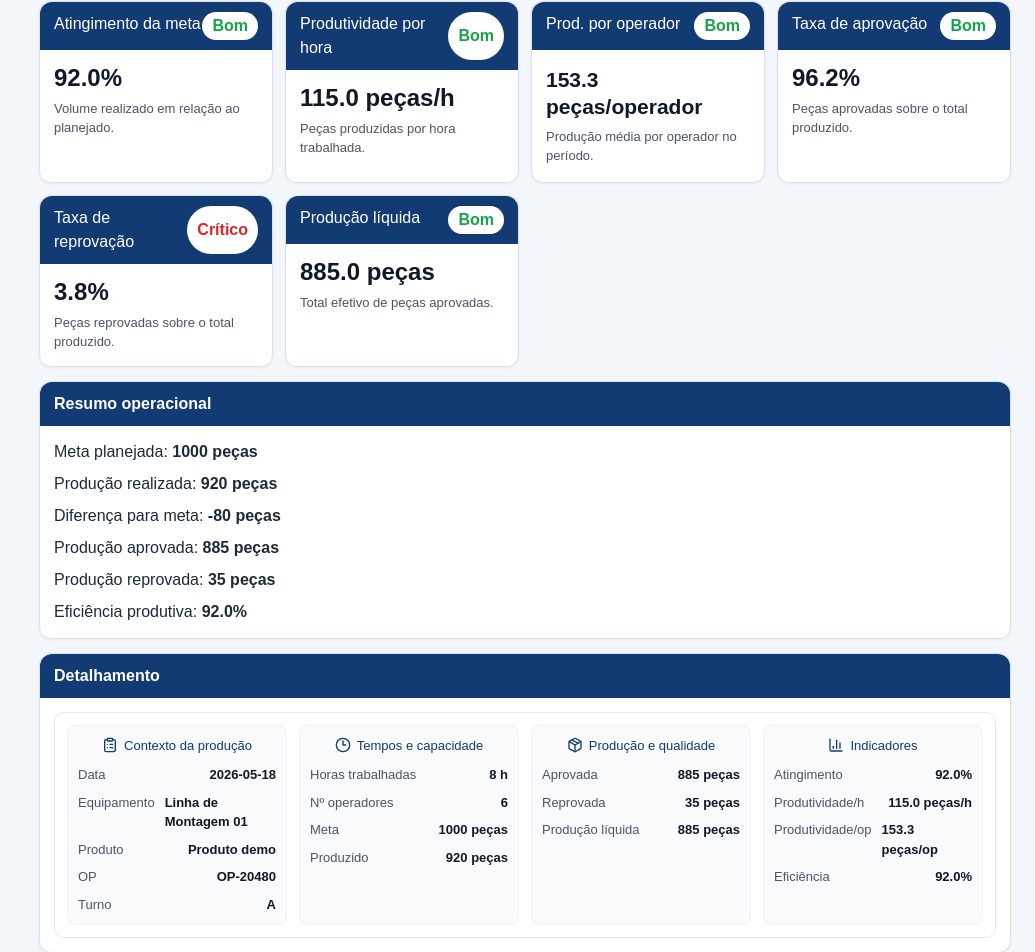
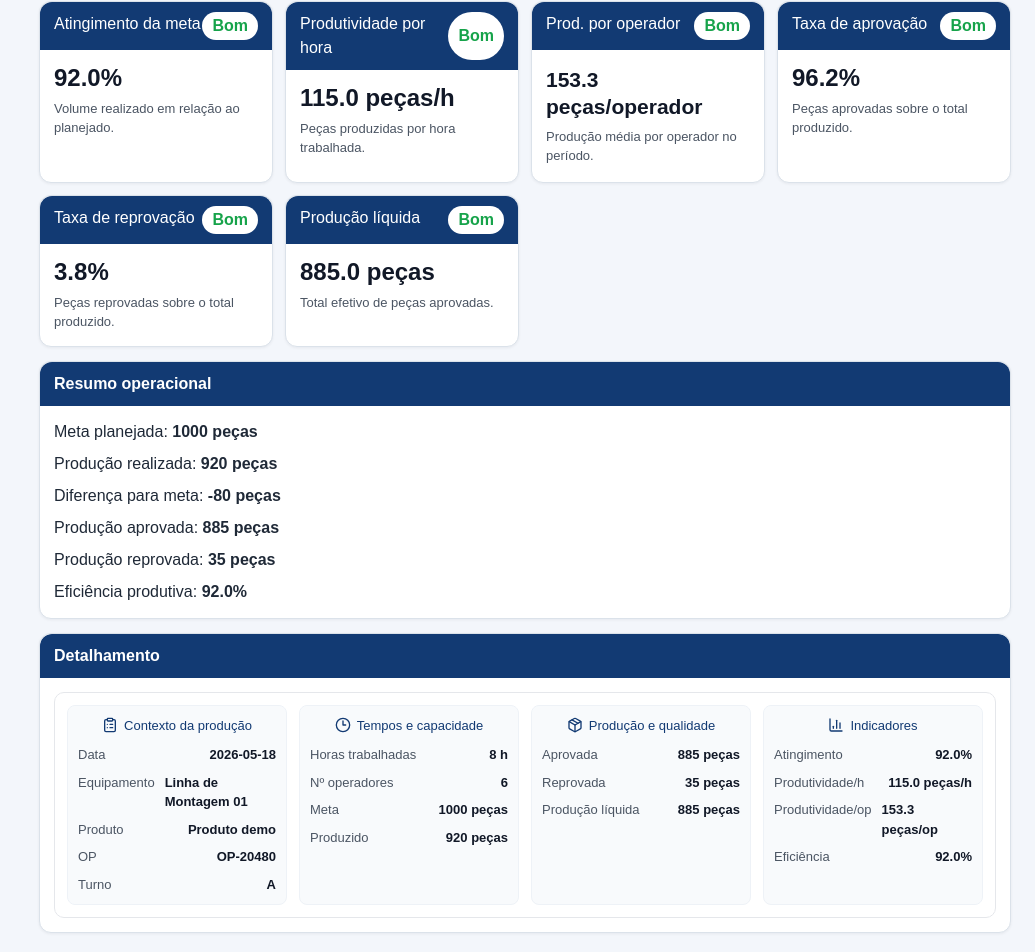
Before and after one commit to ArthurEngProduto/SIGO-Portal-de-Produ-o, a Next.js app: page /ferramentas/indicadores-producao in a window 1280 px wide. Shown: the part 812-1764 px from the top of the page, without its empty margins (245-1280 px from the left). Built offline with nearby package versions, Linux system fonts and the light colour scheme.

Commit message:
Corrige status da taxa de reprovação

```diff
--- a/app/ferramentas/indicadores-producao/page.tsx
+++ b/app/ferramentas/indicadores-producao/page.tsx
@@ -127,7 +127,18 @@ export default function IndicadoresProducaoPage() {
 
           <div style={{ display: "grid", gridTemplateColumns: "repeat(auto-fit, minmax(220px, 1fr))", gap: 12 }}>
             {indicatorCards.map((card) => {
-              const status = getStatus(card.title === "Produção líquida" ? (inputs.metaProducao > 0 ? (card.value / inputs.metaProducao) * 100 : 0) : card.value);
+              const statusValue = card.title === "Produção líquida"
+                ? (inputs.metaProducao > 0 ? (card.value / inputs.metaProducao) * 100 : 0)
+                : card.value;
+
+              const status = card.title === "Taxa de reprovação"
+                ? statusValue <= 5
+                  ? { label: "Bom", color: "#16a34a" }
+                  : statusValue <= 10
+                    ? { label: "Atenção", color: "#f59e0b" }
+                    : { label: "Crítico", color: "#dc2626" }
+                : getStatus(statusValue);
+
               return (
                 <article key={card.title} style={{ background: "#fff", border: "1px solid #dbe2ea", borderRadius: 12, boxShadow: "0 1px 3px rgba(16,24,40,.06)" }}>
                   <div style={{ background: "#123a73", color: "#fff", padding: "10px 14px", borderRadius: "12px 12px 0 0", display: "flex", justifyContent: "space-between" }}>
```
